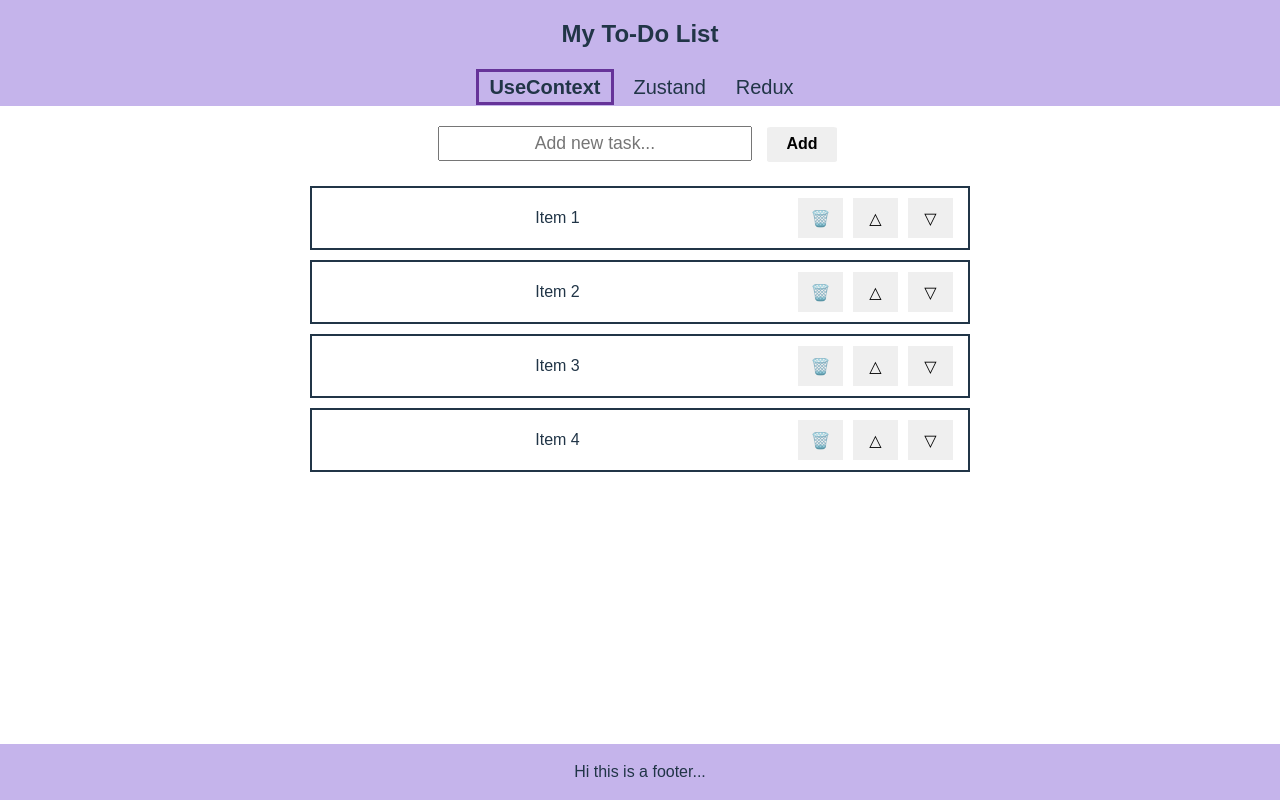
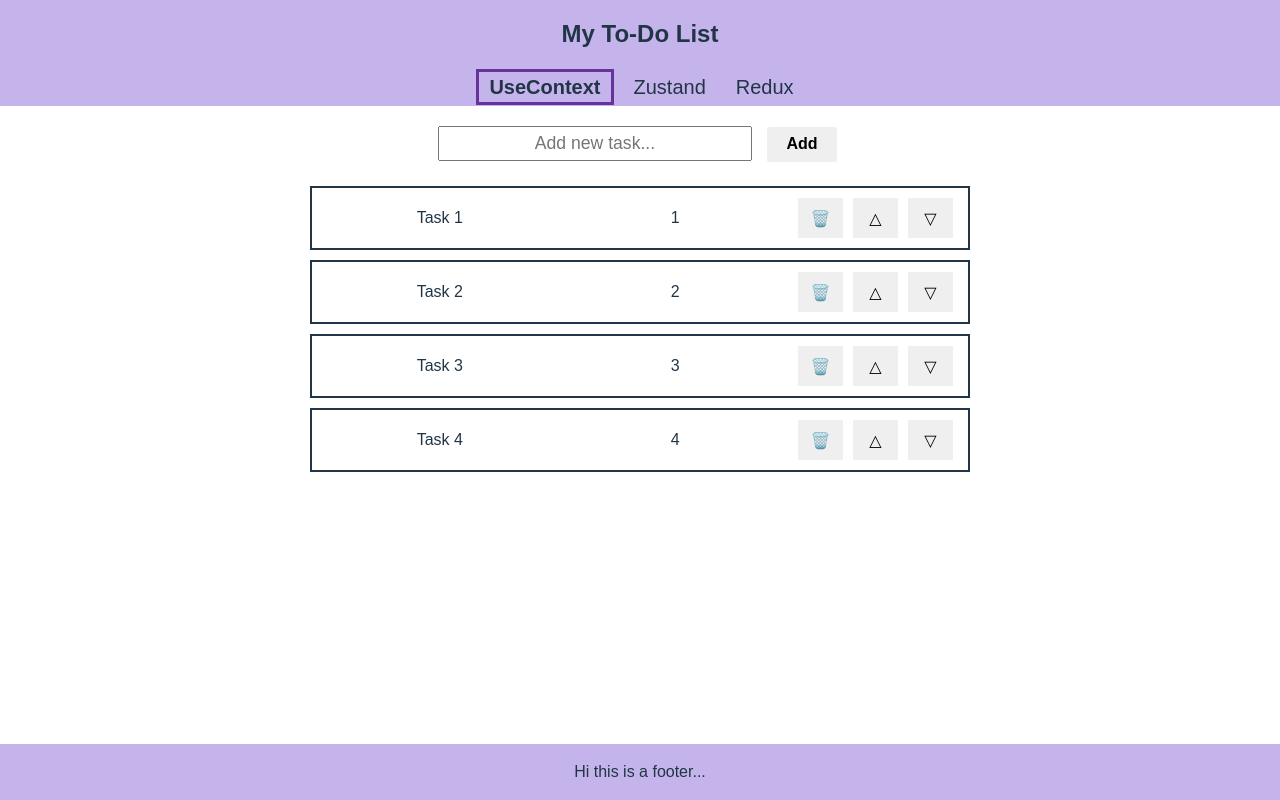
Before and after one commit to ReeveWorks/react-todolist2, a React (Vite) app: page / in a window 1280 px wide. Both pictures are taken after a click on the link "UseContext". Built offline with nearby package versions, Linux system fonts and the light colour scheme.

Commit message:
v5.2 Revisiting UseContext

```diff
--- a/src/components/todo-context.jsx
+++ b/src/components/todo-context.jsx
@@ -5,7 +5,7 @@ import { TasksContext } from '../contexts/tasksContext.jsx';
 
 function TodoListContext() {
   const [item, setItem] = useState("");
-  const {todo, setTodo} = useContext(TasksContext);
+  const {todo, setTodo, addTodo} = useContext(TasksContext);
 
   function InputChange(event) {
     setItem(event.target.value);
@@ -14,9 +14,10 @@ function TodoListContext() {
   function addTask() {
     if (item.trim() === "") return;
 
-    setTodo([...todo, item]);
+    addTodo(item);
     setItem("");
   }
+
 
   function deleteTask(index) {
     const newTodo = todo.filter((_, i) => i !== index);
@@ -36,9 +37,10 @@ function TodoListContext() {
         </button>
 
         <ol>
-          {todo.map((task, index) => (
+          {todo.map((todo, index) => (
           <li key={index}>
-            <span>{task}</span>
+            <span>{todo.task}</span>
+            <span>{todo.id}</span>
 
             <button onClick={() => deleteTask(index)}>
               🗑️
--- a/src/contexts/tasksContext.jsx
+++ b/src/contexts/tasksContext.jsx
@@ -1,14 +1,23 @@
 import { createContext, useState } from 'react';
 
 export const TasksContext = createContext({
-    todo: ['Item 1', 'Item 2', 'Item 3']
+  todo: []
 });
 
 export const TasksProvider = ({ children }) => {
-  const [todo, setTodo] = useState(['Item 1', 'Item 2', 'Item 3', 'Item 4']);
+  const [todo, setTodo] = useState([
+    {id: 1, task: "Task 1", status: false},
+    {id: 2, task: "Task 2", status: false},
+    {id: 3, task: "Task 3", status: false},
+    {id: 4, task: "Task 4", status: true},
+  ]);
+
+  function addTodo(task) {
+    setTodo([...todo, { id: todo[todo.length - 1].id + 1, task, status: false }]);
+  }
 
   return (
-    <TasksContext.Provider value={{ todo, setTodo }}>
+    <TasksContext.Provider value={{ todo, addTodo, setTodo }}>
       {children}
     </TasksContext.Provider>
   );
```
